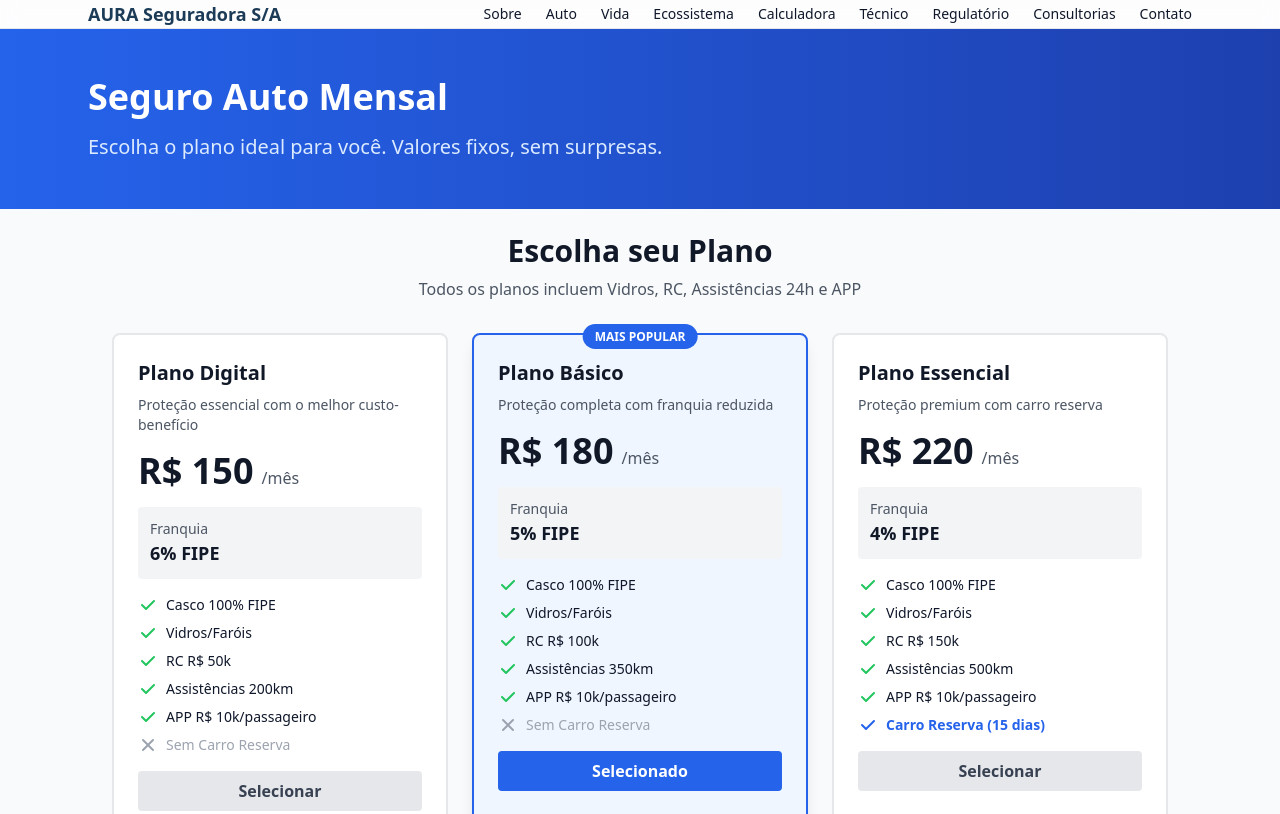
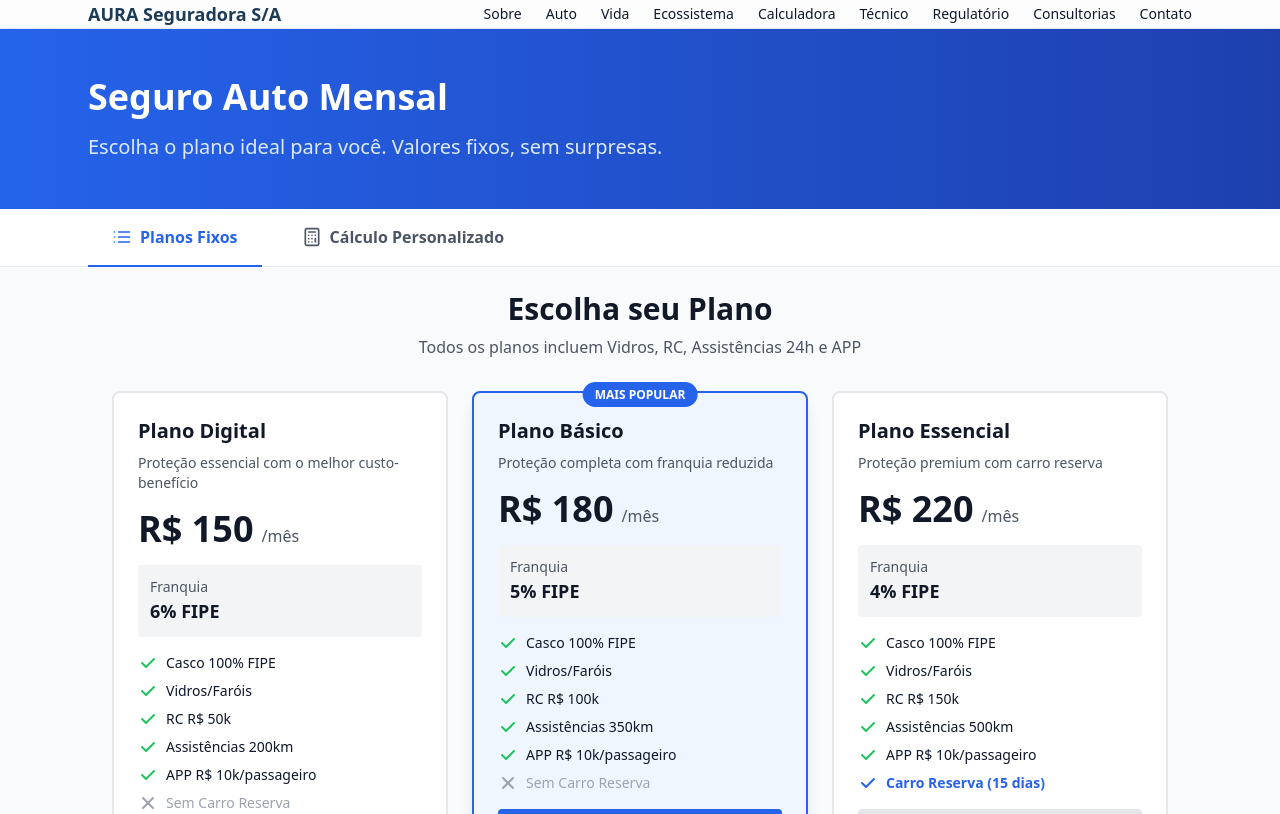
Before and after one commit to alessandro2401/s4-site, a Next.js app: page /calculadora in a window 1280 px wide. Shown: the top 814 px of the page. Built offline with nearby package versions, Linux system fonts and the light colour scheme.

Commit message:
fix: Restaurar calculadora personalizada com abas (Planos Fixos + Cálculo FIPE)

```diff
--- a/app/calculadora/page.tsx
+++ b/app/calculadora/page.tsx
@@ -1,11 +1,13 @@
+'use client';
+
+import { useState } from 'react';
 import SeletorPlanos from '@/components/SeletorPlanos';
-
-export const metadata = {
-  title: 'Calculadora - Seguro Auto Mensal | AURA Seguradora',
-  description: 'Escolha o plano ideal de seguro auto mensal. Valores fixos a partir de R$ 150/mês com todas as coberturas inclusas.',
-};
+import FipeConsulta from '@/components/FipeConsulta';
+import { Calculator, List } from 'lucide-react';
 
 export default function CalculadoraPage() {
+  const [mode, setMode] = useState<'planos' | 'calculo'>('planos');
+
   return (
     <div className="min-h-screen bg-gray-50">
       {/* Header */}
@@ -15,14 +17,55 @@
             Seguro Auto Mensal
           </h1>
           <p className="text-xl text-blue-100">
-            Escolha o plano ideal para você. Valores fixos, sem surpresas.
+            {mode === 'planos'
+              ? 'Escolha o plano ideal para você. Valores fixos, sem surpresas.'
+              : 'Consulte o valor FIPE do seu veículo e calcule o prêmio personalizado.'
+            }
           </p>
+        </div>
+      </div>
+
+      {/* Seletor de Modo */}
+      <div className="bg-white border-b border-gray-200">
+        <div className="container mx-auto px-4">
+          <div className="flex gap-4 -mb-px">
+            <button
+              onClick={() => setMode('planos')}
+              className={`flex items-center gap-2 px-6 py-4 font-semibold border-b-2 transition-colors ${
+                mode === 'planos'
+                  ? 'border-blue-600 text-blue-600'
+                  : 'border-transparent text-gray-600 hover:text-gray-900'
+              }`}
+            >
+              <List className="w-5 h-5" />
+              Planos Fixos
+            </button>
+            <button
+              onClick={() => setMode('calculo')}
+              className={`flex items-center gap-2 px-6 py-4 font-semibold border-b-2 transition-colors ${
+                mode === 'calculo'
+                  ? 'border-blue-600 text-blue-600'
+                  : 'border-transparent text-gray-600 hover:text-gray-900'
+              }`}
+            >
+              <Calculator className="w-5 h-5" />
+              Cálculo Personalizado
+            </button>
+          </div>
         </div>
       </div>
 
       {/* Conteúdo Principal */}
       <div className="container mx-auto px-4 py-12">
-        <SeletorPlanos />
+        {mode === 'planos' ? (
+          <SeletorPlanos />
+        ) : (
+          <div className="max-w-4xl mx-auto">
+            <div className="bg-white rounded-lg shadow-sm p-8">
+              <FipeConsulta />
+            </div>
+          </div>
+        )}
       </div>
 
       {/* Informações Adicionais */}
```
